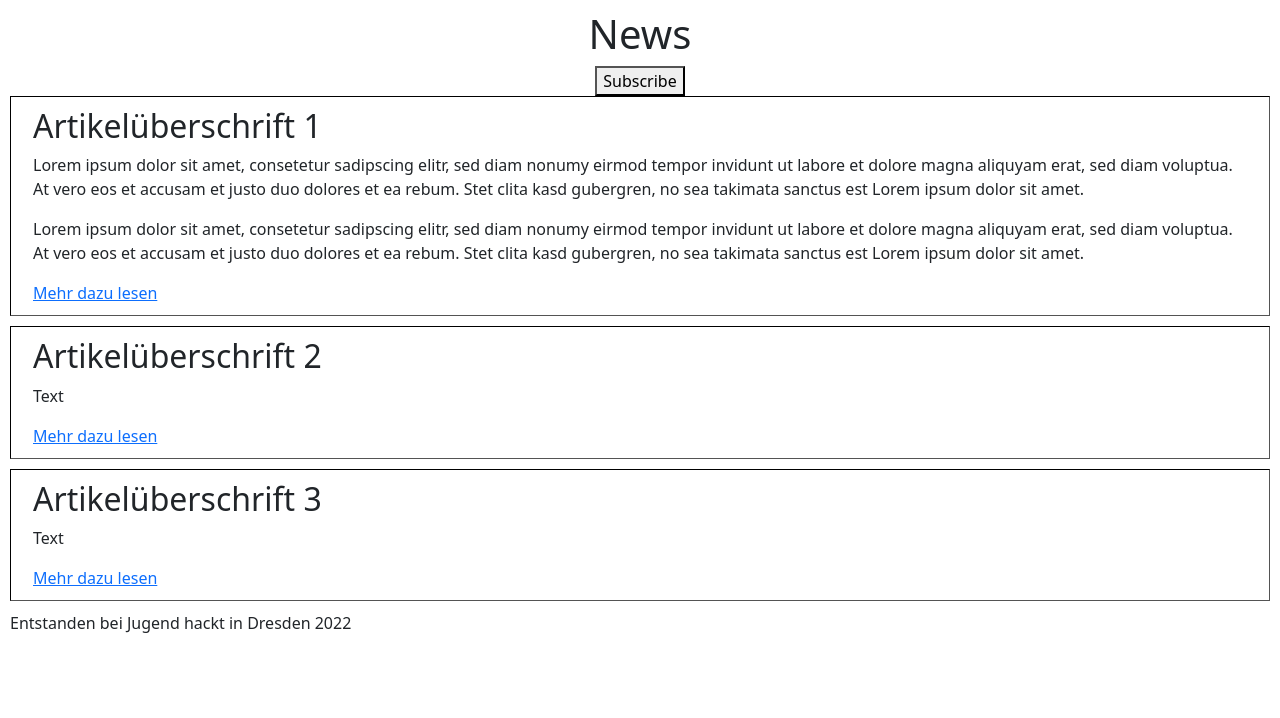
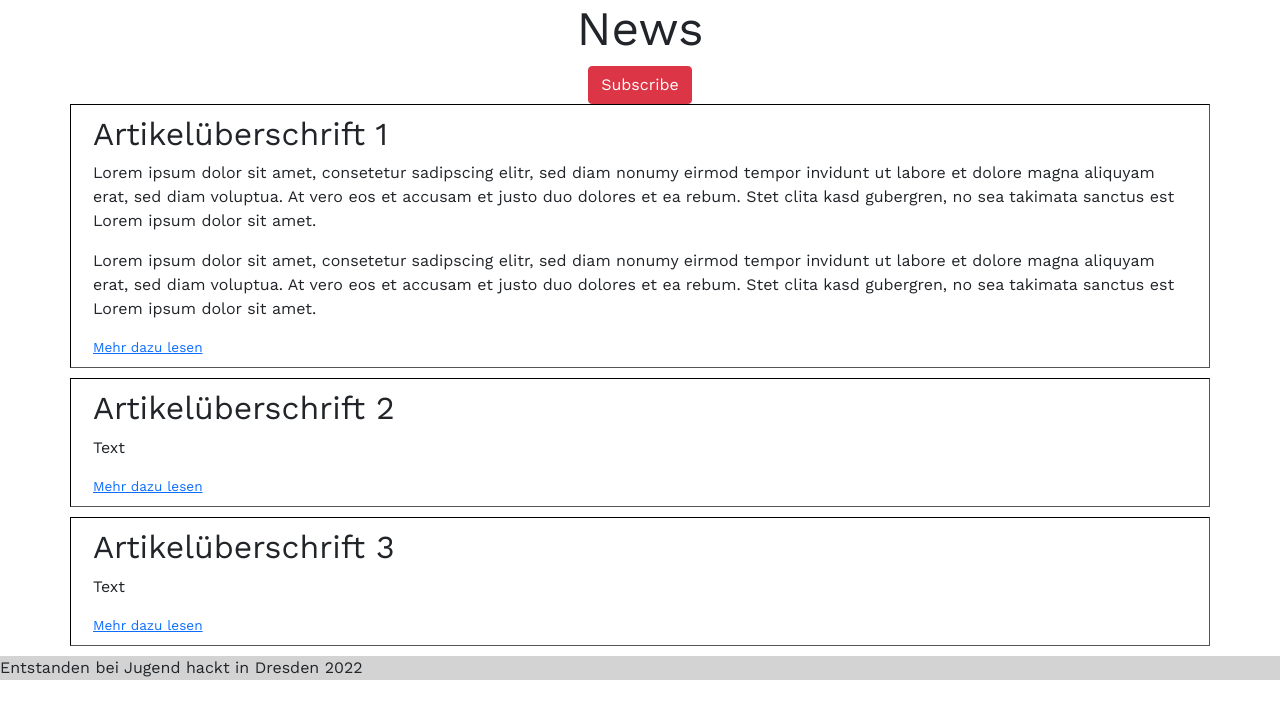
Before and after one commit to Jugendhackt/Netz-Politk-Push, a plain HTML site: page Website/index.html in a window 1280 px wide. Drawn offline with nearby package versions, Linux system fonts and the light colour scheme.

Commit message:
website design geändert

```diff
--- a/Website/index.html
+++ b/Website/index.html
@@ -14,10 +14,10 @@
 <body>
     <header class="jumbotron text-center">
         <h1>News</h1>
-        <button>Subscribe</button>
+        <button type="button" class="btn btn-danger">Subscribe</button>
     </header>
 
-    <div class="container-fluid">
+    <div class="container">
         <article id="1" class="row">
             <h2>Artikelüberschrift 1</h2>
             <p>Lorem ipsum dolor sit amet, consetetur sadipscing elitr, sed diam nonumy eirmod tempor invidunt ut labore
@@ -27,21 +27,21 @@
                 dolor sit amet, consetetur sadipscing elitr, sed diam nonumy eirmod tempor invidunt ut labore et dolore
                 magna aliquyam erat, sed diam voluptua. At vero eos et accusam et justo duo dolores et ea rebum. Stet
                 clita kasd gubergren, no sea takimata sanctus est Lorem ipsum dolor sit amet.</p>
-            <a href="https://netzpolitik.org">Mehr dazu lesen</a>
+            <a class="readmorelink" href="https://netzpolitik.org">Mehr dazu lesen</a>
         </article>
         <article id="2" class="row">
             <h2>Artikelüberschrift 2</h2>
             <p>Text</p>
-            <a href="https://netzpolitik.org">Mehr dazu lesen</a>
+            <a class="readmorelink" href="https://netzpolitik.org">Mehr dazu lesen</a>
         </article>
         <article id="3" class="row">
             <h2>Artikelüberschrift 3</h2>
             <p>Text</p>
-            <a href="https://netzpolitik.org">Mehr dazu lesen</a>
+            <a class="readmorelink" href="https://netzpolitik.org">Mehr dazu lesen</a>
         </article>
     </div>
 
-    <footer>
+    <footer class="col-xs-12">
         Entstanden bei Jugend hackt in Dresden 2022
     </footer>
 
--- a/Website/style.css
+++ b/Website/style.css
@@ -1,5 +1,16 @@
+@import url('https://fonts.googleapis.com/css2?family=Work+Sans&display=swap');
+
 html {
-    margin: 10px;
+
+}
+
+body {
+    font-family: 'Work Sans', sans-serif;
+}
+
+h1 {
+    font-size: 3rem;
+
 }
 
 article {
@@ -8,4 +19,15 @@ article {
     border-color: black;
     margin: 10px;
     padding: 10px;
+
 }
+
+.readmorelink {
+    font-size: 85%;
+
+
+}
+
+footer {
+    background-color: lightgrey;
+}
```
